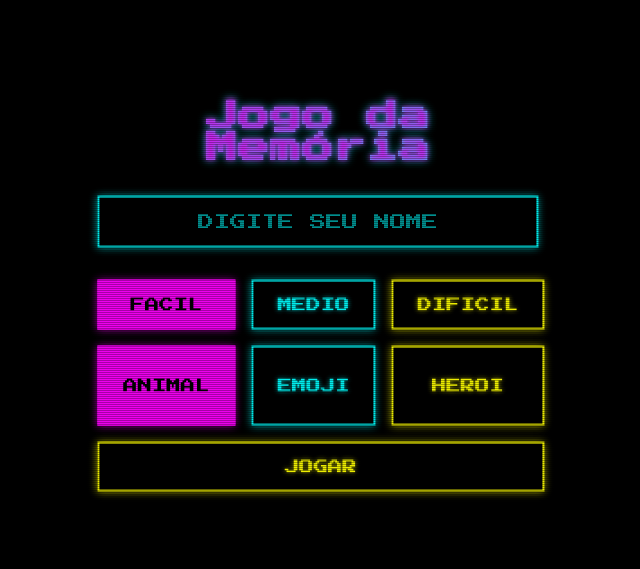
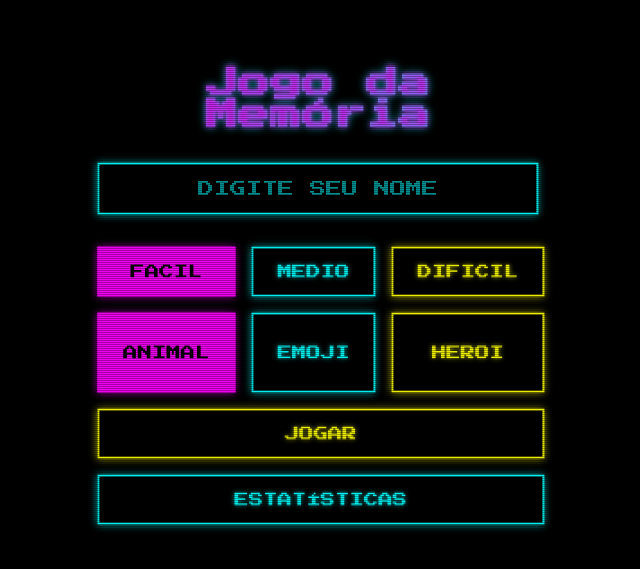
Before and after one commit to lucasgontijo13/JogoDaMemoria, a React (Vite) app: page / in a window 1280 px wide. Shown: the part 105-674 px from the top of the page, without its empty margins (297-937 px from the left). Built offline with nearby package versions, Linux system fonts and the light colour scheme.

Commit message:
Botao estatisca

```diff
--- a/src/components/GameMenu/GameMenu.jsx
+++ b/src/components/GameMenu/GameMenu.jsx
@@ -1,4 +1,4 @@
-import React from 'react'; // O useState não é mais necessário aqui
+import React from 'react';
 import './GameMenu.css';
 
 // 1. Recebe todos os valores e funções como props
@@ -12,11 +12,13 @@ function GameMenu({
   onStartGame
 }) {
 
-  // 2. Todos os useStates foram REMOVIDOS daqui
+  const handlePlay = () => {
+    onStartGame();
+  };
 
-  const handlePlay = () => {
-    // 3. Apenas chama a função onStartGame, sem passar parâmetros
-    onStartGame();
+  // Função placeholder para o novo botão
+  const handleStatsClick = () => {
+    alert('A tela de estatísticas será implementada em breve!');
   };
 
   return (
@@ -26,7 +28,6 @@ function GameMenu({
         type="text"
         className="name-input"
         placeholder="DIGITE SEU NOME"
-        // 4. O input é controlado pelas props do App
         value={playerName}
         onChange={(e) => setPlayerName(e.target.value)}
       />
@@ -74,6 +75,11 @@ function GameMenu({
         <button onClick={handlePlay} className="btn play-btn btn-yellow">
           Jogar
         </button>
+
+        {/* ✨ BOTÃO DE ESTATÍSTICAS ADICIONADO AQUI ✨ */}
+        <button onClick={handleStatsClick} className="btn play-btn btn-cyan">
+          Estatísticas
+        </button>
       </div>
     </div>
   );
```
